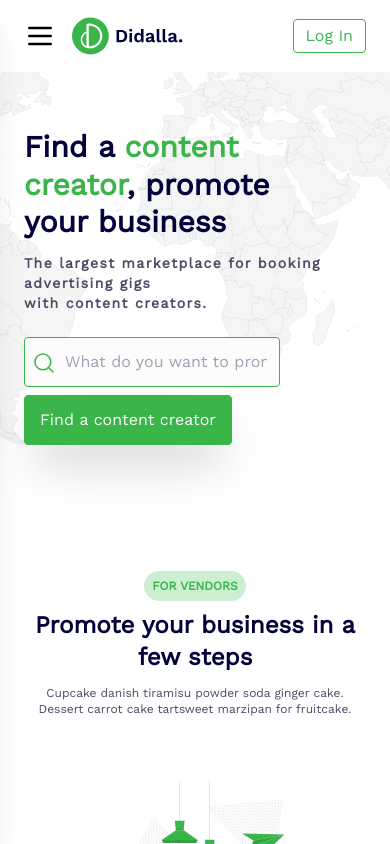
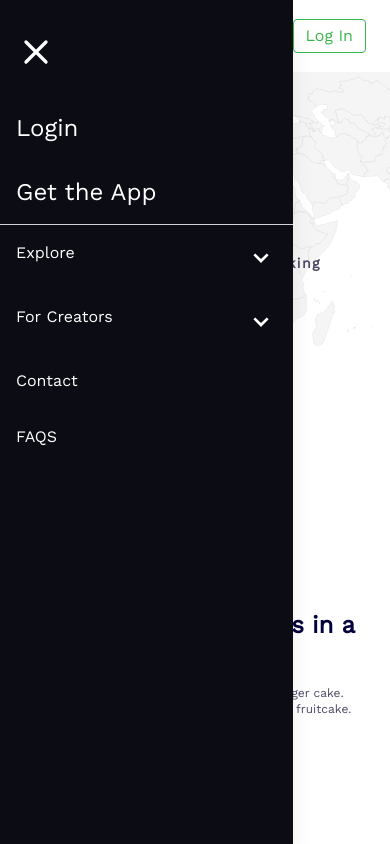
Before and after one commit to elminhoemmanuel/didalla, a Next.js app: page / in a window 390 px wide. Shown: the top 844 px of the page. Built offline with nearby package versions, Linux system fonts and the light colour scheme.

Commit message:
fixed bug for how side navbar slides in

```diff
--- a/components/Navbar.js
+++ b/components/Navbar.js
@@ -1,7 +1,7 @@
 import Link from 'next/link'
 import { useState } from 'react';
 import { BiChevronDown } from 'react-icons/bi';
-import {footerObjOne, footerObjTwo, footerObjThree} from './FooterData'
+import {footerObjThree} from './FooterData'
 
 const Navbar = () => {
 
@@ -21,8 +21,8 @@
     return (
         <>
             {/* mobile screens vertical nav */}
-            <div className={menuclick ? 'mobile-box flex shadow-xl flex-col md:hidden bg-didallablack text-white w-3/4 h-full fixed top-0 right-24 z-50 pt-8 max-w-screen-2xl transition ease-in duration-200 '
-            : 'mobile-box flex shadow-xl flex-col md:hidden bg-didallablack text-white w-3/4 h-full fixed top-0 right-full z-50 pt-8 max-w-screen-2xl transition duration-200 ease-out'}>
+            <div className={menuclick ? 'mobile-box flex shadow-xl flex-col md:hidden bg-didallablack text-white w-3/4 h-full fixed top-0 z-50 pt-8 max-w-screen-2xl transition ease-in duration-200 '
+            : 'mobile-box-show flex shadow-xl flex-col md:hidden bg-didallablack text-white w-3/4 h-full fixed top-0  z-50 pt-8 max-w-screen-2xl transition duration-200 ease-out'}>
                 <div className=''>
                     <div className='md:hidden flex flex-row justify-start pl-4 mb-6'>
                         <button onClick={handleClickMobile} className='block focus:outline-none outline-none' type='button'><svg className="w-10 h-10" fill="none" stroke="currentColor" viewBox="0 0 24 24" xmlns="http://www.w3.org/2000/svg"><path strokeLinecap="round" strokeLinejoin="round" strokeWidth={2} d="M6 18L18 6M6 6l12 12" /></svg></button>
--- a/styles/globals.css
+++ b/styles/globals.css
@@ -100,7 +100,17 @@
 }
 
 .mobile-box{
-    transition: 0.5s;
+    transition: ease-in 0.5s!important;
+    left:-100%;
+    display: hidden;
+    transition-property: display;
+}
+
+.mobile-box-show{
+    display: block;
+    transition: ease-in 0.5s !important;
+    left: 0;
+    transition-property: display;
 }
 
 
```
